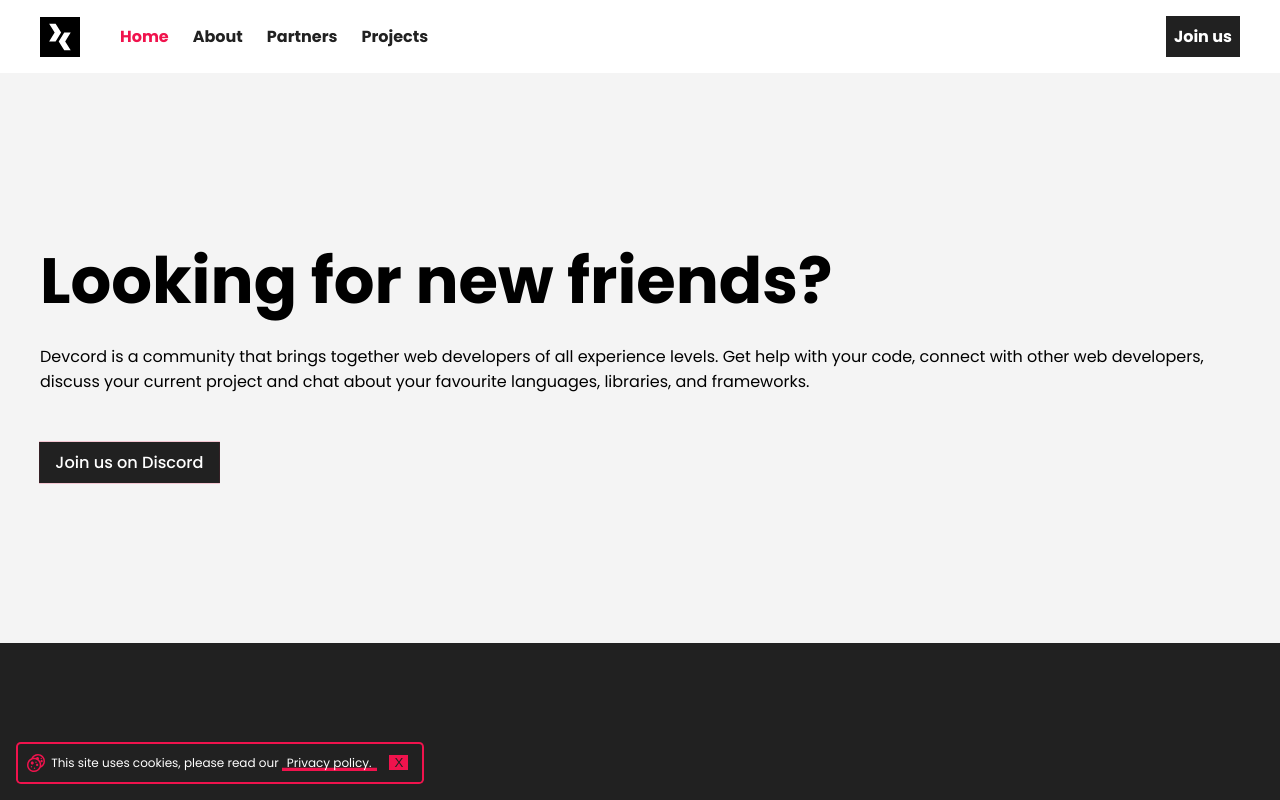
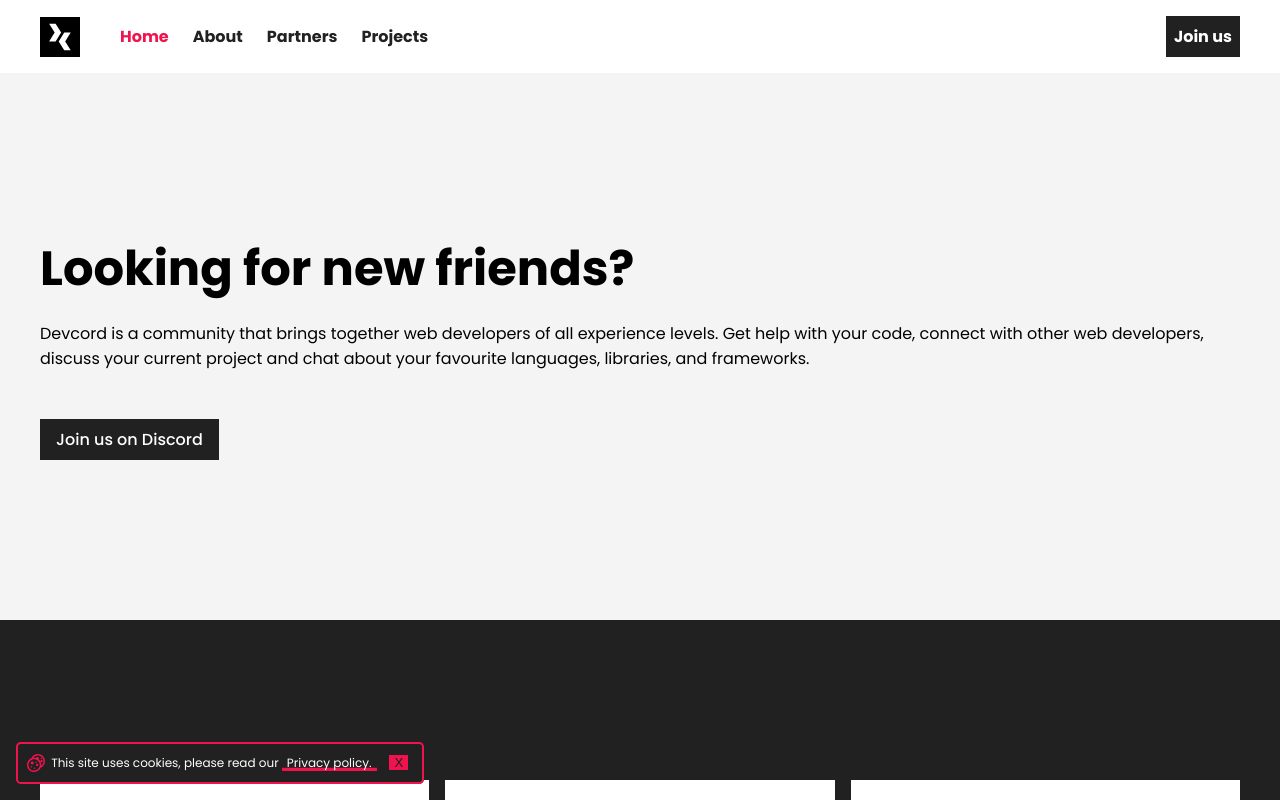
Before and after one commit to devcord/website, a Vue app: page / in a window 1280 px wide. In both pictures the pointer is over the link "Join us on Discord". Shown: the top 800 px of the page. Built offline with nearby package versions, Linux system fonts and the light colour scheme.

Commit message:
:recycle: remove transform hover, resize heading

```diff
--- a/src/views/Home.vue
+++ b/src/views/Home.vue
@@ -57,7 +57,6 @@ section {
     }
 
     h1 {
-      font-size: 64px;
       margin: 0rem;
     }
 
@@ -77,8 +76,7 @@ section {
       display: inline-block;
 
       &:hover {
-        box-shadow: inset 0 3rem 0 0  #212121;
-        transform: scale(1.01);
+        box-shadow: inset 0 -3rem 0 0  #212121;
         cursor: pointer;
       }
     }
```
